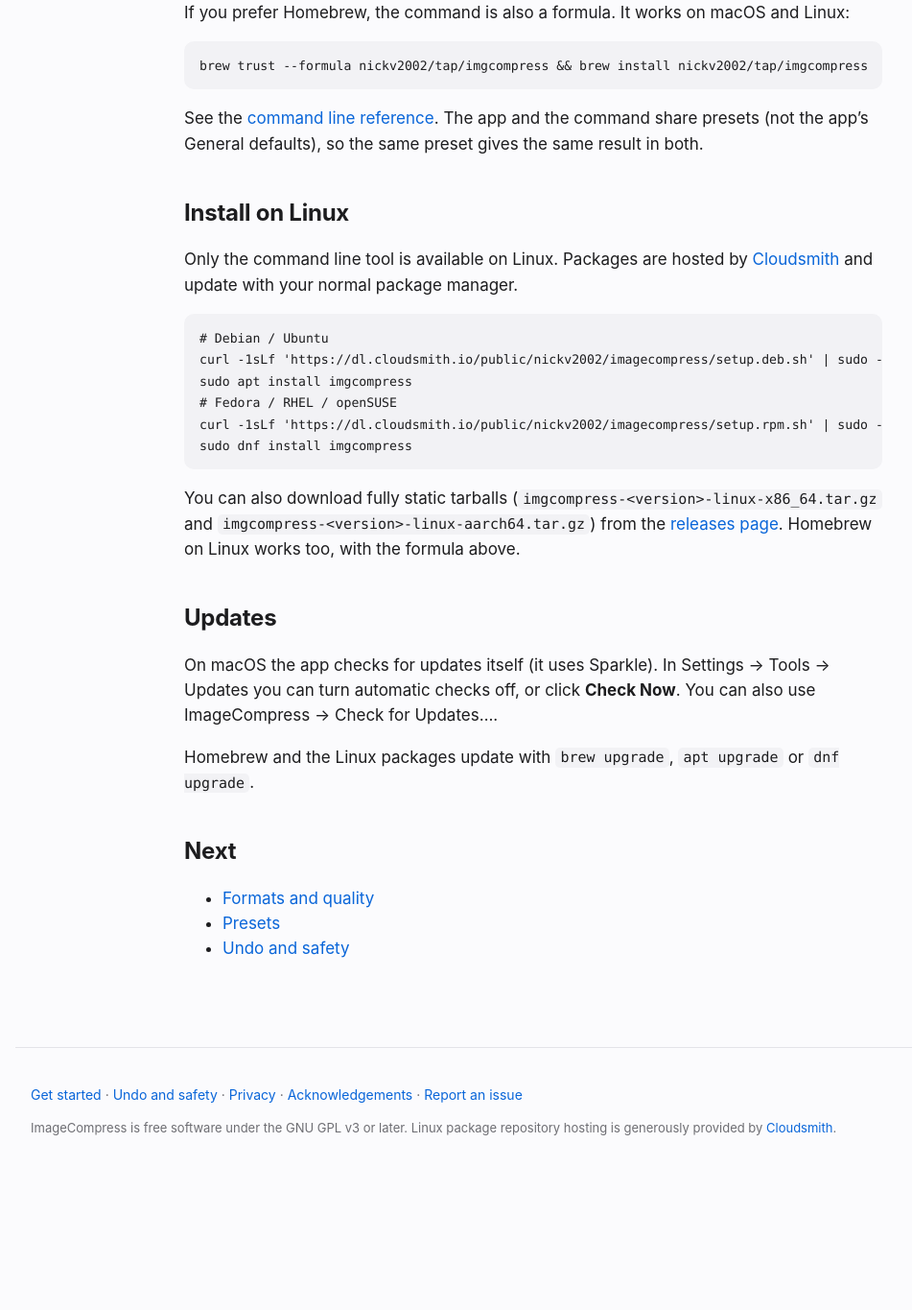
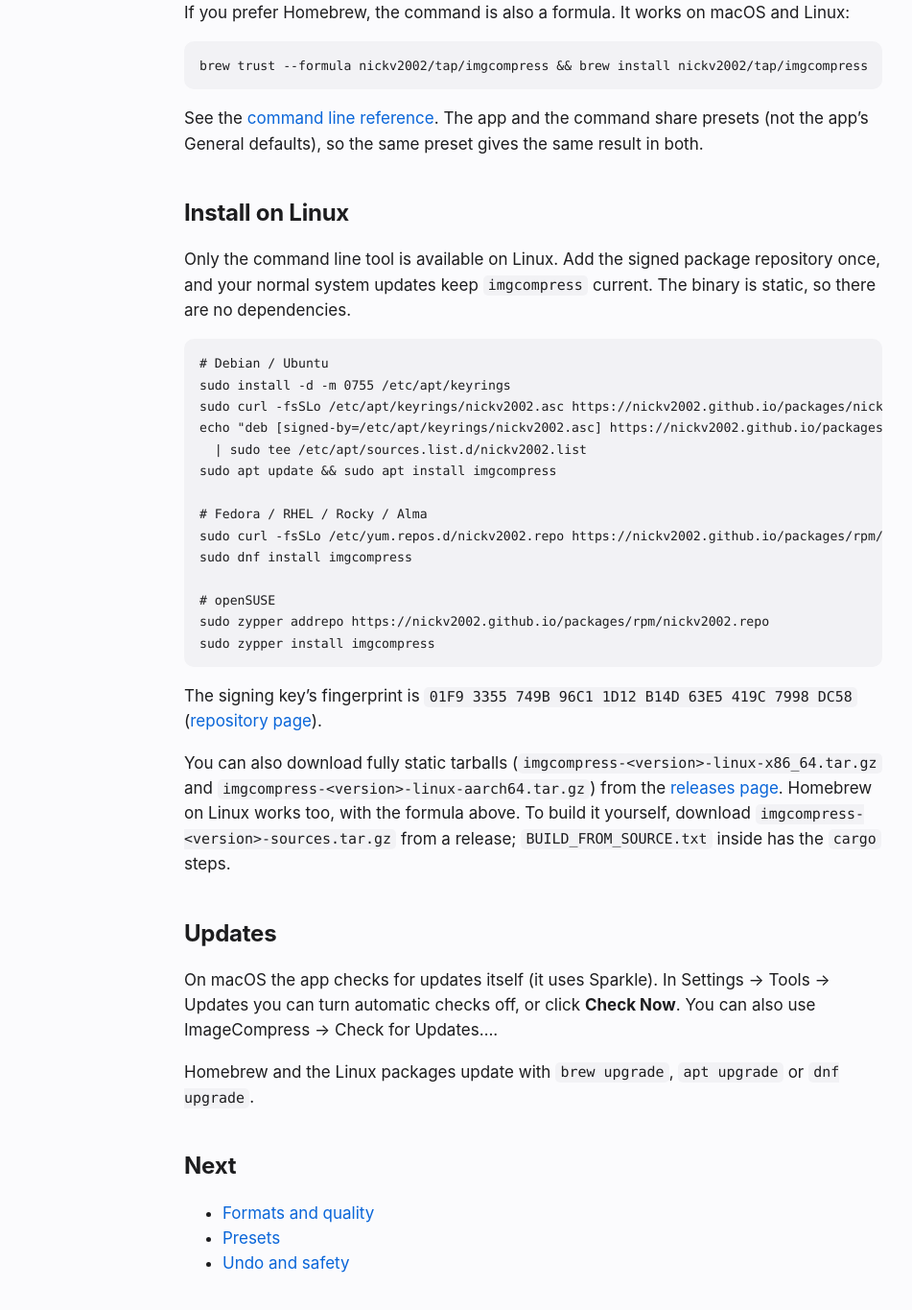
Before and after one commit to nickv2002/ImageCompress, a Jekyll site: the page built from docs/getting-started.md, in a window 1280 px wide and 1400 px high, scrolled down 2334 px. Shown: the top 1365 px of the window at 96% size, without its empty margins (84-1035 px from the left). Built offline with Jekyll 4.4.1, drawn with Linux system fonts in a browser that asks for light colours; before the commit the page ends 3572 px from its top, so only the background shows below that; some of the changed text lies outside the part shown.

Commit message:
Self-hosted signed apt/dnf repository instead of Cloudsmith
The .rpm packages are signed at release time, and the release publishes them and the .debs to the
GitHub Pages site of nickv2002/packages: indexed with apt-ftparchive and createrepo_c, signed with an
RSA 4096 key kept in 1Password, pruned to the newest three versions and force-pushed as one commit.
Install instructions on the site and README now use it; scripts beep before a 1Password prompt.

Co-Authored-By: Claude Opus 5.5 <noreply@anthropic.com>
Claude-Session: https://claude.ai/code/session_018AN7977s2HjrR41McEq89K

````diff
--- a/docs/_layouts/default.html
+++ b/docs/_layouts/default.html
@@ -34,8 +34,7 @@
       <a href="{{ site.baseurl }}/acknowledgements/">Acknowledgements</a> ·
       <a href="{{ site.repo }}/issues">Report an issue</a>
     </p>
-    <p class="fine">ImageCompress is free software under the GNU GPL v3 or later. Linux package repository hosting is
-      generously provided by <a href="https://cloudsmith.com">Cloudsmith</a>.</p>
+    <p class="fine">ImageCompress is free software under the GNU GPL v3 or later.</p>
   </footer>
 </body>
 </html>
--- a/docs/getting-started.md
+++ b/docs/getting-started.md
@@ -90,22 +90,34 @@ See the [command line reference]({{ site.baseurl }}/cli/). The app and the comma
 
 ## Install on Linux
 
-Only the command line tool is available on Linux. Packages are hosted by [Cloudsmith](https://cloudsmith.com)
-and update with your normal package manager.
+Only the command line tool is available on Linux. Add the signed package repository once, and your normal
+system updates keep `imgcompress` current. The binary is static, so there are no dependencies.
 
 ```bash
 # Debian / Ubuntu
-curl -1sLf 'https://dl.cloudsmith.io/public/nickv2002/imagecompress/setup.deb.sh' | sudo -E bash
-sudo apt install imgcompress
-# Fedora / RHEL / openSUSE
-curl -1sLf 'https://dl.cloudsmith.io/public/nickv2002/imagecompress/setup.rpm.sh' | sudo -E bash
+sudo install -d -m 0755 /etc/apt/keyrings
+sudo curl -fsSLo /etc/apt/keyrings/nickv2002.asc https://nickv2002.github.io/packages/nickv2002.asc
+echo "deb [signed-by=/etc/apt/keyrings/nickv2002.asc] https://nickv2002.github.io/packages/deb stable main" \
+  | sudo tee /etc/apt/sources.list.d/nickv2002.list
+sudo apt update && sudo apt install imgcompress
+
+# Fedora / RHEL / Rocky / Alma
+sudo curl -fsSLo /etc/yum.repos.d/nickv2002.repo https://nickv2002.github.io/packages/rpm/nickv2002.repo
 sudo dnf install imgcompress
+
+# openSUSE
+sudo zypper addrepo https://nickv2002.github.io/packages/rpm/nickv2002.repo
+sudo zypper install imgcompress
 ```
+
+The signing key's fingerprint is `01F9 3355 749B 96C1 1D12  B14D 63E5 419C 7998 DC58`
+([repository page](https://nickv2002.github.io/packages/)).
 
 You can also download fully static tarballs (`imgcompress-<version>-linux-x86_64.tar.gz` and
 `imgcompress-<version>-linux-aarch64.tar.gz`) from the
 [releases page](https://github.com/nickv2002/ImageCompress/releases).
-Homebrew on Linux works too, with the formula above.
+Homebrew on Linux works too, with the formula above. To build it yourself, download
+`imgcompress-<version>-sources.tar.gz` from a release; `BUILD_FROM_SOURCE.txt` inside has the `cargo` steps.
 
 ## Updates
 
````
Also changed, not shown: docs/acknowledgements.md (+0 -4 lines), docs/index.html (+12 -6 lines), .claude/skills/release-imagecompress/SKILL.md, readme.md, 7 other files.
